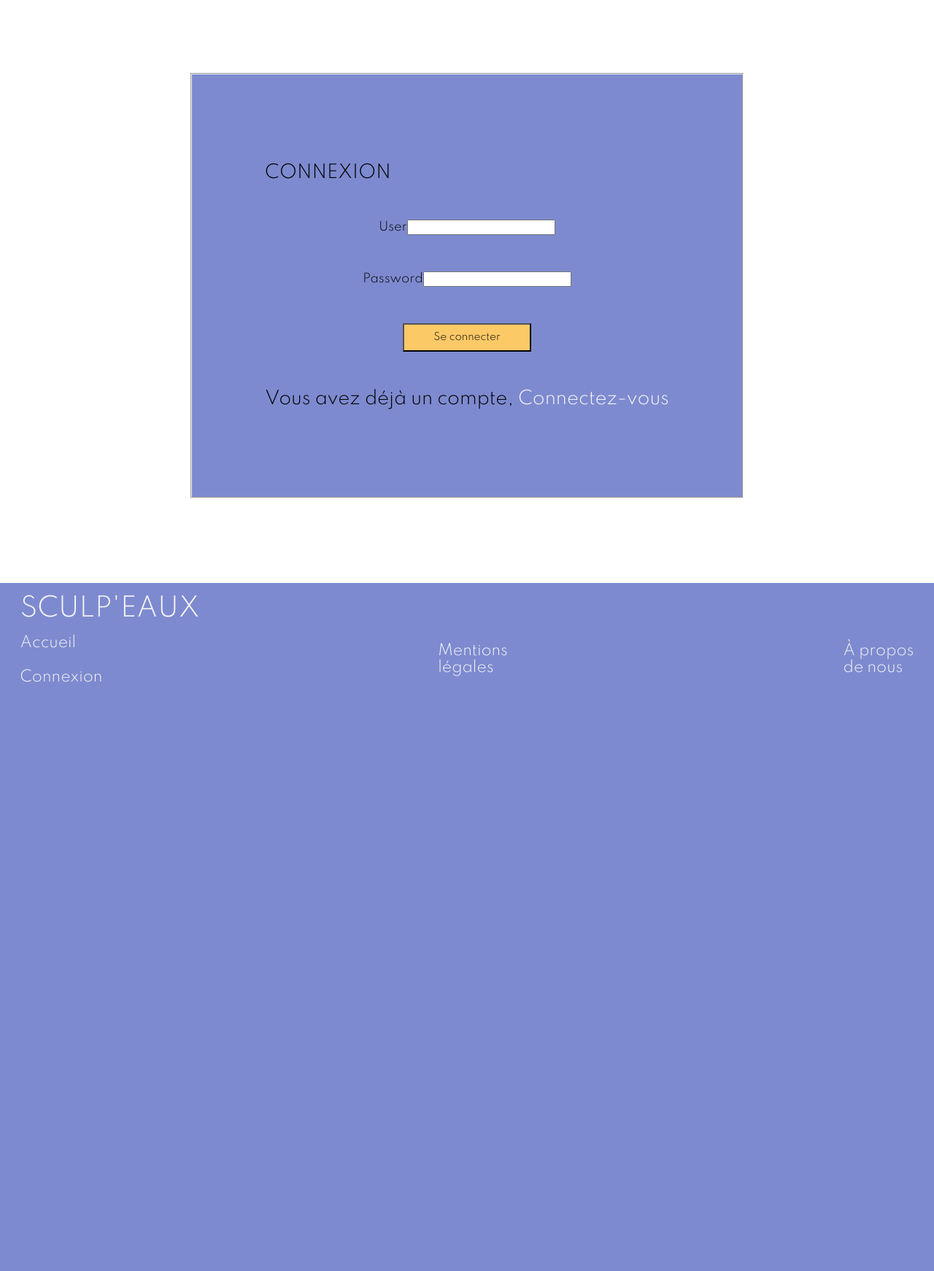
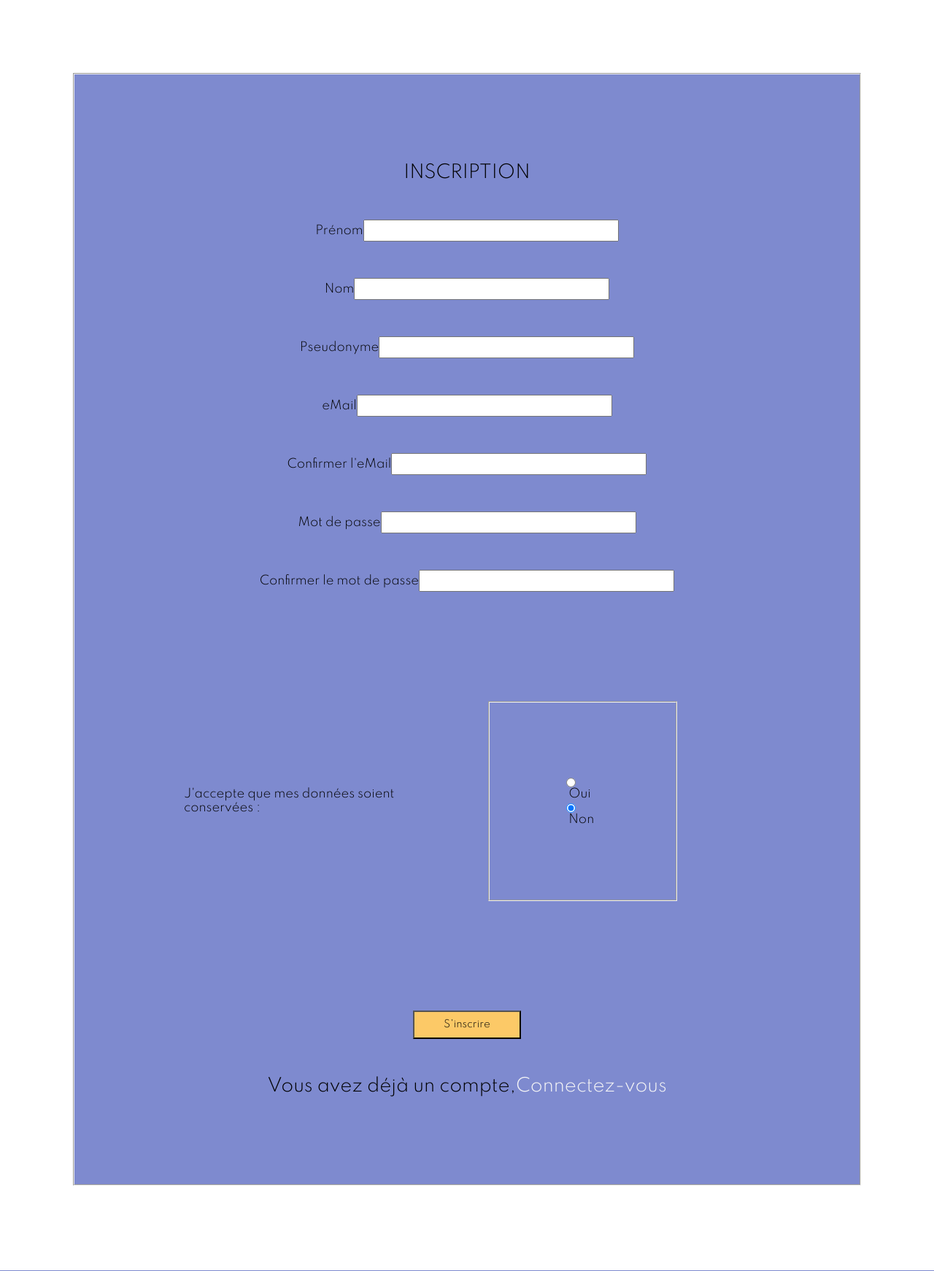
Before and after one commit to pey040/BlogArt-B07, a PHP site: page /inscription.php in a window 1280 px wide. Shown: the part 140-1882 px from the top of the page at 73% size. Before the commit the page ends 1075 px from the top, so only its background shows below. Run offline with PHP 8.4, Linux system fonts and the light colour scheme; data that the repository does not hold is empty; some web fonts are replaced.

Commit message:
inscription, connexion fonctionnels

```diff
--- a/AllFront/Style/style_inscription.css
+++ b/AllFront/Style/style_inscription.css
@@ -28,8 +28,15 @@ fieldset{
 }
 
 .control-group{
+    display: flex;
     justify-content: center;
     align-items: center;
-    display: flex;
     margin: 50px;
 }
+
+h2{
+    display: flex;
+    justify-content: center;
+    align-items: center;
+    text-align: center;
+}
--- a/AllFront/inscription.php
+++ b/AllFront/inscription.php
@@ -1,4 +1,8 @@
-<?php require_once('../AllFront/header.php') ?>
+<?php require_once('../AllFront/header.php') ;
+require_once __DIR__ . '/../CLASS_CRUD/membre.class.php';
+require_once __DIR__ . '/../util/ctrlSaisies.php';
+$monMembre = new MEMBRE();
+?>
 
 <html>
     <head>
@@ -12,22 +16,130 @@
     </head>
 </html>
 
+<?php
+if ($_SERVER["REQUEST_METHOD"] === "POST") {
+
+    if(isset($_POST['Submit'])){
+        $Submit = $_POST['Submit'];
+    } else {
+        $Submit = "";
+    }
+    if (isset($_POST["Submit"]) AND $Submit === "Initialiser") {
+
+        header("Location: ./createMembre.php");
+    }   // End of if ((isset($_POST["submit"])) ...
+    if (isset($_POST['prenom']) AND !empty($_POST['prenom'])
+        AND isset($_POST['nom']) AND !empty($_POST['nom'])
+        AND isset($_POST['pseudo']) AND !empty($_POST['pseudo'])
+        AND isset($_POST['pass1']) AND !empty($_POST['pass1'])
+        AND isset($_POST['pass2']) AND !empty($_POST['pass2'])
+        AND isset($_POST['eMail1']) AND !empty($_POST['eMail1'])
+        AND isset($_POST['eMail2']) AND !empty($_POST['eMail2'])
+        AND isset($_POST['accordMemb']) AND !empty($_POST['accordMemb'])
+        AND !empty($_POST['Submit']) AND $Submit === "Valider") {
+
+        // Saisies valides
+
+        $prenomMemb = ctrlSaisies($_POST['prenom']);
+
+        $nomMemb = ctrlSaisies($_POST['nom']);
+
+        $pseudoMemb = ctrlSaisies($_POST['pseudo']);
+
+        $pass1Memb = ctrlSaisies($_POST['pass1']);
+
+        $pass2Memb = ctrlSaisies($_POST['pass2']);
+
+        $eMail1Memb = ctrlSaisies($_POST['eMail1']);
+
+        $eMail2Memb = ctrlSaisies($_POST['eMail2']);
+
+        $idStat = 3;
+
+        $accordMemb = $_POST['accordMemb'];
+
+        var_dump($_POST);
+
+        if ($accordMemb == "on"){
+            $boolaccordMemb = 1;
+        } elseif ($accordMemb == "off"){
+            $boolaccordMemb = 0;
+        }
+
+
+
+        if(($pass1Memb === $pass2Memb) AND ($eMail1Memb === $eMail2Memb)){
+            $erreur = false;
+        $monMembre->create($prenomMemb, $nomMemb, $pseudoMemb, $pass1Memb, $eMail1Memb, $boolaccordMemb, $idStat);
+        }
+        else{
+            $erreur = true;
+            $errSaisies =  "Erreur, les deux mot de passe ou les deux emails ne sont pas identique !";
+        }
+        header("Location: ./connexion.php");
+    }   // Fin if ((isset($_POST['libStat'])) ...
+    else {
+        // Saisies invalides
+        $erreur = true;
+        $errSaisies =  "Erreur, la saisie est obligatoire !";
+    }   // End of else erreur saisies
+}
+?>
+
 <html>
     <div class="inscription-case">
         <form method="post" action="<?php echo htmlspecialchars($_SERVER["PHP_SELF"]); ?>">
         <fieldset>
-            <h2>CONNEXION</a></h2>
+            <h2>INSCRIPTION</a></h2>
                 <div class="control-group">
-                    <label class="control-label" for="user">User</label>
-                    <input type="text" name="user" id="user" value="<?php echo $user; ?>" />
+                    <label class="control-label" for="prenom">Prénom</label>
+                    <input type="text" name="prenom" id="prenomMemb" style="width:350px; height:30px"  />
                 </div>
                 <div class="control-group">
-                    <label class="control-label" for="pass">Password</label>
-                    <input type="password" name="pass" id="pass" value="<?php echo $pass; ?>" />
+                    <label class="control-label" for="nom">Nom</label>
+                    <input type="text" name="nom" id="nomMemb" style="width:350px; height:30px"  />
                 </div>
                 <div class="control-group">
+                    <label class="control-label" for="pseudo">Pseudonyme</label>
+                    <input type="text" name="pseudo" id="pseudoMemb" style="width:350px; height:30px"  />
+                </div>
+                <div class="control-group">
+                    <label class="control-label" for="eMail1">eMail</label>
+                    <input type="text" name="eMail1" id="eMailMemb1" style="width:350px; height:30px"  />
+                </div>
+                <div class="control-group">
+                    <label class="control-label" for="eMail2">Confirmer l'eMail</label>
+                    <input type="text" name="eMail2" id="eMailMemb2" style="width:350px; height:30px"  />
+                </div>
+                <div class="control-group">
+                    <label class="control-label" for="pass1">Mot de passe</label>
+                    <input type="password" name="pass1" id="pass1" style="width:350px; height:30px"  />
+                </div>
+                <div class="control-group">
+                    <label class="control-label" for="pass2">Confirmer le mot de passe</label>
+                    <input type="password" name="pass2" id="pass2" style="width:350px; height:30px"  />
+                </div>
+
+                <div class="control-group">
+            <label class="control-label" for="accordMemb"><b>J'accepte que mes données soient conservées :</b></label>
+            <div class="controls">
+               <fieldset>
+                    <?php $accordMemb = "";?>
+
+                  <input type="radio" name="accordMemb"
+                  <?= ($accordMemb == "on") ? 'checked="checked"' : ''
+                  ?> value="on" />&nbsp;&nbsp;Oui&nbsp;&nbsp;&nbsp;&nbsp;
+                  <input type="radio" name="accordMemb"
+                  <?= ($accordMemb == "off") ? 'checked="checked"' : ''
+                  ?> value="off" checked="checked" />&nbsp;&nbsp;Non
+               </fieldset>
+            </div>
+        </div>
+
+        <div class="control-group">
                     <div class="controls">
-                        <input type="submit" value="Se connecter" style="cursor:pointer; padding:10px 40px; background-color:#FCC967;" name="Valider" />
+                    <input type="submit" value="S'inscrire" style="cursor:pointer; padding:10px 40px; background-color:#FCC967;" name="Submit" />
+
                     </div>
                 </div>
             <h2>Vous avez déjà un compte, <a href="connexion.php">Connectez-vous</a></h2>
```
Also changed, not shown: AllFront/Style/style_connexion.css (+12 -0 lines), AllFront/connexion.php (+36 -20 lines), AllFront/deconnexion.php (added).
